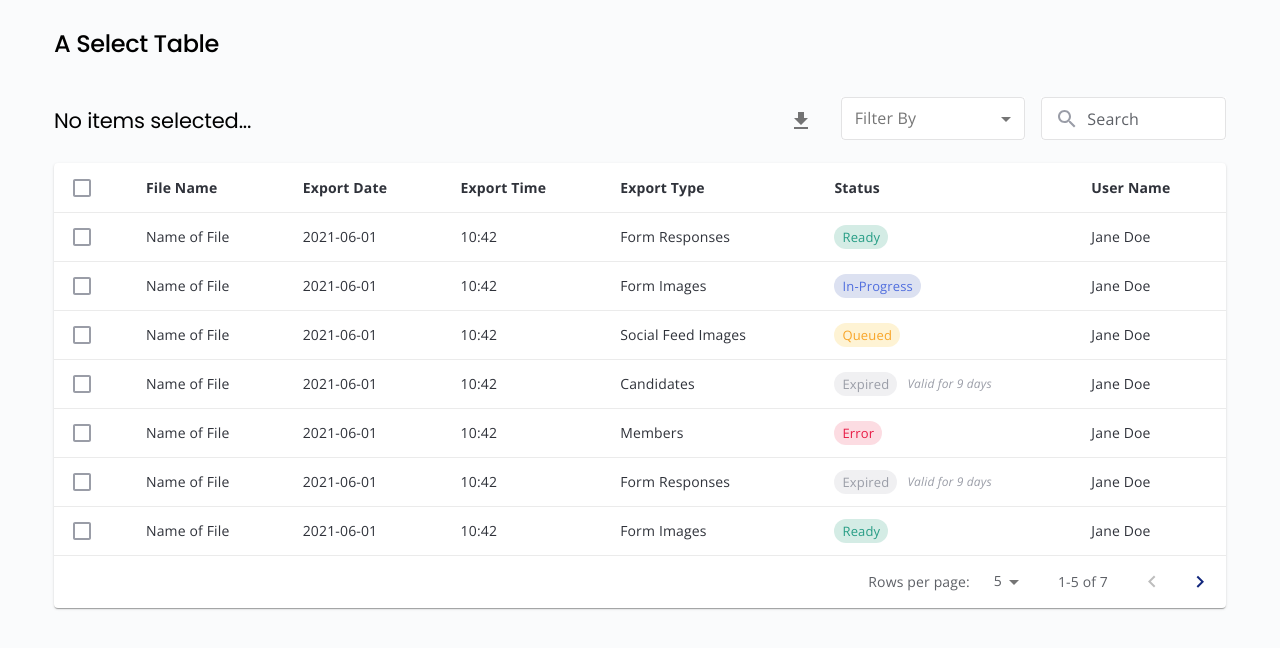
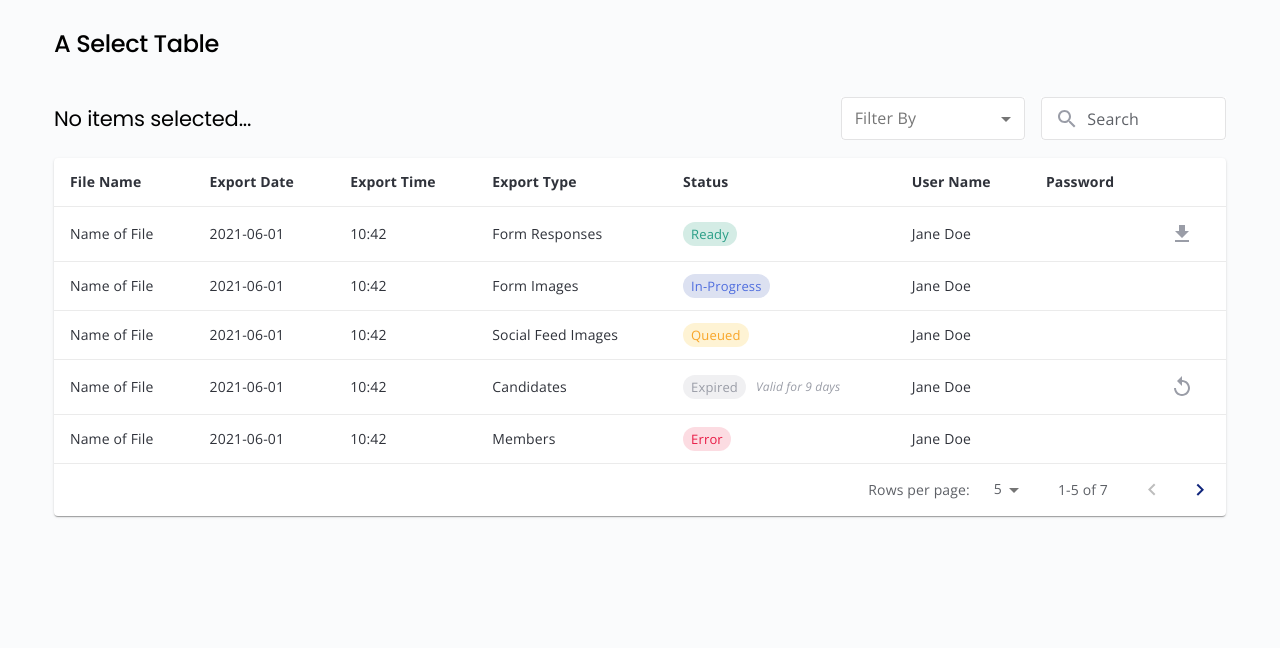
Before and after one commit to liezelbreytenbach/component-library, a React (Create React App) app: page /table in a window 1280 px wide. Shown: the top 648 px of the page. Built offline with nearby package versions, Linux system fonts and the light colour scheme; the HTML template or start-up script is replaced by a standard one.

Commit message:
feat: search input and filter

```diff
--- a/src/components/StyledForm/StyledComponents.js
+++ b/src/components/StyledForm/StyledComponents.js
@@ -36,6 +36,9 @@ export const StyledSelectBox = styled(FormControl)`
       padding-top: ${props => props.theme.spacing.xSpacing};
       padding-bottom: ${props => props.theme.spacing.xSpacing};
     }
+    .MuiSelect-select:focus {
+      background-color: transparent;
+    }
     .MuiInputBase-root:hover fieldset,
     .MuiOutlinedInput-root.Mui-focused .MuiOutlinedInput-notchedOutline {
       border-color: ${props => props.theme.palette.primary.main};
@@ -57,7 +60,7 @@ export const TightCheckBox = styled(Checkbox)`
       background-color: transparent;
     }
     &:hover,
-    &.Mui-checked {
+    &.MuiIconButton-root.Mui-checked {
       color: ${props => props.theme.palette.primary.main};
     }
   }
--- a/src/components/StyledForm/StyledSearch.js
+++ b/src/components/StyledForm/StyledSearch.js
@@ -1,10 +1,18 @@
+import { useState } from 'react';
 import { InputAdornment } from '@material-ui/core';
 import { Search } from '@material-ui/icons';
 import { StyledTextField } from './StyledComponents';
 
-export default function StyledSearch() {
+export default function StyledSearch({onChange}) {
+  const [query, setQuery] = useState('');
+
+  const searchHandler = event => {
+    setQuery(event.target.value);
+    onChange(event.target.value);
+  }
+
   return (
-    <StyledTextField placeholder="Search" variant="outlined" InputProps={{
+    <StyledTextField placeholder="Search" variant="outlined" value={query} onChange={searchHandler} InputProps={{
       startAdornment: (
         <InputAdornment position="start"><Search /></InputAdornment>
       ),
--- a/src/components/StyledForm/StyledSelect.js
+++ b/src/components/StyledForm/StyledSelect.js
@@ -1,21 +1,26 @@
+import { useState } from 'react';
 import { InputLabel, Select, MenuItem} from '@material-ui/core';
 import { StyledSelectBox } from './StyledComponents';
 
-export default function StyledSelect() {
+export default function StyledSelect({id, label, options, onChange}) {
+  const [selected, setSelected] = useState('');
+
+  const selectHandler = event => {
+    setSelected(event.target.value);
+    onChange(event.target.value);
+  }
 
   return (
     <StyledSelectBox variant="outlined">
-        <InputLabel id="demo-simple-select-filled-label">Filter By</InputLabel>
+        <InputLabel id={`${id}-label`}>{label}</InputLabel>
         <Select
-          labelId="demo-simple-select-filled-label"
-          id="demo-simple-select-filled"
-          // value={10}
-          // onChange={handleChange}
+          labelId={`${id}-label`}
+          id={id}
+          value={selected}
+          onChange={selectHandler}
         >
-          <MenuItem value=""><em>Filter By</em></MenuItem>
-          <MenuItem value={10}>Ten</MenuItem>
-          <MenuItem value={20}>Twenty</MenuItem>
-          <MenuItem value={30}>Thirty</MenuItem>
+          <MenuItem value=""><em>{label}</em></MenuItem>
+          {options.map(option => <MenuItem key={option} value={option}>{option}</MenuItem>)}
         </Select>
       </StyledSelectBox>
   );
--- a/src/components/StyledTable/Pagination.js
+++ b/src/components/StyledTable/Pagination.js
@@ -1,7 +1,5 @@
 import React, { useEffect, useState } from 'react';
 import { StyledPagination } from './StyledComponents';
-
-let isLoaded = false;
 
 const Pagination = ({ rows, onPage }) => {
   const pageLength = [5, 10, 25]
@@ -16,11 +14,7 @@ const Pagination = ({ rows, onPage }) => {
   };
 
   useEffect(() => {
-    if (!isLoaded) {
-      isLoaded = true;
-    } else {
-      onPage(page, rowsPerPage)
-    }
+    onPage(page, rowsPerPage)
   }, [onPage, page, rowsPerPage]);
 
   return (
--- a/src/components/StyledTable/StyledComponents.js
+++ b/src/components/StyledTable/StyledComponents.js
@@ -7,6 +7,13 @@ export const StyledCell = styled(TableCell)`
     border-bottom-color: ${props => props.theme.palette.divider};
     padding-top: ${props => props.theme.spacing.xSpacing};
     padding-bottom: ${props => props.theme.spacing.xSpacing};
+    .MuiIconButton-root {
+      color: ${props => props.theme.palette.grey.main};
+      &:hover {
+        color: ${props => props.theme.palette.primary.main};
+        background-color: transparent;
+      }
+    }
   }
 `;
 
--- a/src/components/StyledTable/index.js
+++ b/src/components/StyledTable/index.js
@@ -5,10 +5,10 @@ import StyledCheckBox from '../StyledForm/StyledCheckBox';
 import Pagination from './Pagination';
 import { StyledCell, StyledHeadCell, StyledBodyRow } from './StyledComponents';
 
-export default function StyledTable ({ labels, rows, onSelect }) {
+export default function StyledTable ({ labels, rows, onCheck, checkTable }) {
   const [pageSlice, setPageSlice] = useState([0, rows.length]);
-  const [selectAll, setSelectedAll] = useState(false);
-  let [selectedItems, setSelectedItems] = useState([]);
+  const [checkAll, setCheckAll] = useState(false);
+  let [checkedItems, setCheckedItems] = useState([]);
 
   const pageHandler = useCallback((page, pageRows) => {
     setPageSlice([page * pageRows, page * pageRows + pageRows])
@@ -17,23 +17,24 @@ export default function StyledTable ({ labels, rows, onSelect }) {
   const checkAllHandler = (checked) => {
     let list = [];
     if (checked) list = rows.map(row => row.id);
-    setSelectedAll((prevState) => !prevState);
-    setSelectedItems(list);
+    setCheckAll((prevState) => !prevState);
+    setCheckedItems(list);
   };
 
   const checkSingleHandler = (id, checked) => {
-    let newList = [...selectedItems];
+    let newList = [...checkedItems];
     if (checked) {
       if (!newList.includes(id)) newList.push(id);
     } else {
       newList = newList.filter(item => item !== id);
+      setCheckAll(false);
     }
-    setSelectedItems(newList);
+    setCheckedItems(newList);
   };
 
   useEffect(() => {
-    onSelect(selectedItems);
-  }, [onSelect, selectedItems])
+    onCheck(checkedItems);
+  }, [onCheck, checkedItems])
 
   return (
     <Paper>
@@ -41,24 +42,24 @@ export default function StyledTable ({ labels, rows, onSelect }) {
         <Table aria-label="select table">
           <TableHead>
             <TableRow>
-              <StyledHeadCell>
-                <StyledCheckBox checked={selectAll} onChange={checkAllHandler} tight ariaLabel="Select All" />
-              </StyledHeadCell>
+              {checkTable && <StyledHeadCell>
+                <StyledCheckBox checked={checkAll} onChange={checkAllHandler} tight ariaLabel="Select All" />
+              </StyledHeadCell>}
               {labels.map(label => (
-                <StyledHeadCell key={label}>{label}</StyledHeadCell>
+                <StyledHeadCell key={label.id}>{label.text}</StyledHeadCell>
               ))}
             </TableRow>
           </TableHead>
           <TableBody>
             {rows.slice(...pageSlice).map((row) => (
               <StyledBodyRow key={row.id}>
-                <StyledCell>
+                {checkTable && <StyledCell>
                   <StyledCheckBox
-                    checked={selectedItems.includes(row.id) || false}
+                    checked={checkedItems.includes(row.id) || false}
                     onChange={checkSingleHandler.bind(null, row.id)}
                     tight ariaLabel="Select Item"
                   />
-                </StyledCell>
+                </StyledCell>}
                 {row.cells.map((cell, index) => <StyledCell key={`${row.id}${index}`}>{cell}</StyledCell>)}
               </StyledBodyRow>
             ))}
--- a/src/dummyData/table-data.js
+++ b/src/dummyData/table-data.js
@@ -1,7 +1,57 @@
-import { tagStates } from '../utils/theme';
-import PillTag from '../components/PillTag';
+import { IconButton } from "@material-ui/core";
+import { GetApp, Replay } from "@material-ui/icons";
+import { tagStates } from "../utils/theme";
+import PillTag from "../components/PillTag";
 
-export const dummyLabels = ['File Name', 'Export Date', 'Export Time', 'Export Type', 'Status', 'User Name'];
+export const dummyLabels = [
+	{
+    id: "fileName",
+		text: "File Name",
+	},
+	{
+    id: "exportDate",
+		text: "Export Date",
+	},
+	{
+    id: "exportTime",
+		text: "Export Time",
+	},
+	{
+    id: "exportType",
+		text: "Export Type",
+	},
+	{
+    id: "status",
+		text: "Status",
+	},
+	{
+    id: "userName",
+		text: "User Name",
+	},
+	{
+    id: "password",
+		text: "Password",
+	},
+	{
+    id: "action",
+		text: "",
+	},
+];
+
+const DownloadButton = () => {
+	return (
+		<IconButton size="small">
+			<GetApp />
+		</IconButton>
+	);
+};
+const ReloadButton = () => {
+	return (
+		<IconButton size="small">
+			<Replay />
+		</IconButton>
+	);
+};
 
 export const dummyRows = [
 	{
@@ -13,6 +63,8 @@ export const dummyRows = [
 			"Form Responses",
 			<PillTag type={tagStates.ready} />,
 			"Jane Doe",
+			"",
+			<DownloadButton />,
 		],
 	},
 	{
@@ -24,6 +76,8 @@ export const dummyRows = [
 			"Form Images",
 			<PillTag type={tagStates.inProgress} />,
 			"Jane Doe",
+			"",
+			"",
 		],
 	},
 	{
@@ -35,6 +89,8 @@ export const dummyRows = [
 			"Social Feed Images",
 			<PillTag type={tagStates.queued} />,
 			"Jane Doe",
+			"",
+			"",
 		],
 	},
 	{
@@ -46,6 +102,8 @@ export const dummyRows = [
 			"Candidates",
 			<PillTag type={tagStates.expired} />,
 			"Jane Doe",
+			"",
+			<ReloadButton />,
 		],
 	},
 	{
@@ -57,6 +115,8 @@ export const dummyRows = [
 			"Members",
 			<PillTag type={tagStates.error} />,
 			"Jane Doe",
+			"",
+			"",
 		],
 	},
 	{
@@ -68,6 +128,8 @@ export const dummyRows = [
 			"Form Responses",
 			<PillTag type={tagStates.expired} />,
 			"Jane Doe",
+			"",
+			<ReloadButton />,
 		],
 	},
 	{
@@ -79,6 +141,8 @@ export const dummyRows = [
 			"Form Images",
 			<PillTag type={tagStates.ready} />,
 			"Jane Doe",
+			"",
+			<DownloadButton />,
 		],
 	},
 ];
--- a/src/pages/MyTable.js
+++ b/src/pages/MyTable.js
@@ -1,4 +1,4 @@
-import { useState } from 'react';
+import { useState, useEffect } from 'react';
 import { Container, Grid, IconButton } from '@material-ui/core';
 import { GetApp } from '@material-ui/icons';
 import styled from 'styled-components';
@@ -15,42 +15,82 @@ const HeaderGrid = styled(Grid)`
   padding-bottom: ${calculateRem(18)};
 `;
 
+const filters = new Set(dummyRows.map(row => row.cells[4].props.type.text));
+
 export default function MyTable() {
-  const initialSelectMsg = 'No items selected...';
-  const [selectedMsg, setSelectedMsg] = useState(initialSelectMsg);
+  const initialCheckMsg = 'No items selected...';
+  const [filter, setFilter] = useState('');
+  const [search, setSearch] = useState('');
+  const [rows, setRows] = useState(dummyRows);
+  const [checkMsg, setCheckMsg] = useState(initialCheckMsg);
 
-  const selectHandler = (list) => {
-    let message = initialSelectMsg;
+  const isBulkAction = filter === "Ready";
+
+  const checkHandler = (list) => {
+    let message = initialCheckMsg;
     if (list.length > 0) {
-      message = `Selected rows:${list.map(item => ` ${item}`)}`;
+      message = `Checked rows:${list.map(item => ` ${item}`)}`;
     }
-    setSelectedMsg(message);
+    setCheckMsg(message);
   }
+
+  useEffect(() => {
+    const matchedRows = dummyRows.filter(row => {
+      let filterMatch = true;
+      let searchMatch = true;
+      if (filter !== '') {
+        filterMatch = row.cells[4].props.type.text === filter;
+      }
+      if (search !== '') {
+        const rowText = row.cells.map(cell => {
+          if (typeof cell === "string") {
+            return cell;
+          } else if ('type' in cell.props && 'text' in cell.props.type) {
+            return cell.props.type.text;
+          };
+          return '';
+        });
+        searchMatch = rowText.join(' ').toLocaleLowerCase().includes(search.toLocaleLowerCase());
+      }
+      return filterMatch && searchMatch;
+    })
+    console.log(matchedRows);
+    setRows(matchedRows);
+  }, [filter, search]);
+
+  const selectHandler = (option) => setFilter(option);
+
+  const searchHandler = (query) => setSearch(query);
+
+  const hasRows = rows.length > 0;
 
 	return (
     <Container>
+
       <Title gutterBottom>A Select Table</Title>
+
       <HeaderGrid container justifyContent="space-between" alignItems="center">
         <Grid item>
-          <Title variant="h2">{selectedMsg}</Title>
+          <Title variant="h2">{checkMsg}</Title>
         </Grid>
         <Grid item sm={6}>
           <Grid container justifyContent="flex-end" spacing={2}>
-            <Grid item>
-              <IconButton>
-                <GetApp />
-              </IconButton>
+            {isBulkAction && <Grid item>
+              <IconButton><GetApp /></IconButton>
+            </Grid>}
+            <Grid item sm={4}>
+              <StyledSelect id="statusFilterSelect" label="Filter By" options={[...filters]} onChange={selectHandler} />
             </Grid>
             <Grid item sm={4}>
-              <StyledSelect />
-            </Grid>
-            <Grid item sm={4}>
-              <StyledSearch />
+              <StyledSearch onChange={searchHandler} />
             </Grid>
           </Grid>
         </Grid>
       </HeaderGrid>
-      <StyledTable labels={dummyLabels} rows={dummyRows} onSelect={selectHandler} />
+
+      {hasRows && <StyledTable labels={dummyLabels} rows={rows} onCheck={checkHandler} checkTable={isBulkAction} />}
+      {!hasRows && <p>No matching rows.</p>}
+
     </Container>
 	);
 }
```
Lines whose indentation alone changed are shown as unchanged.
